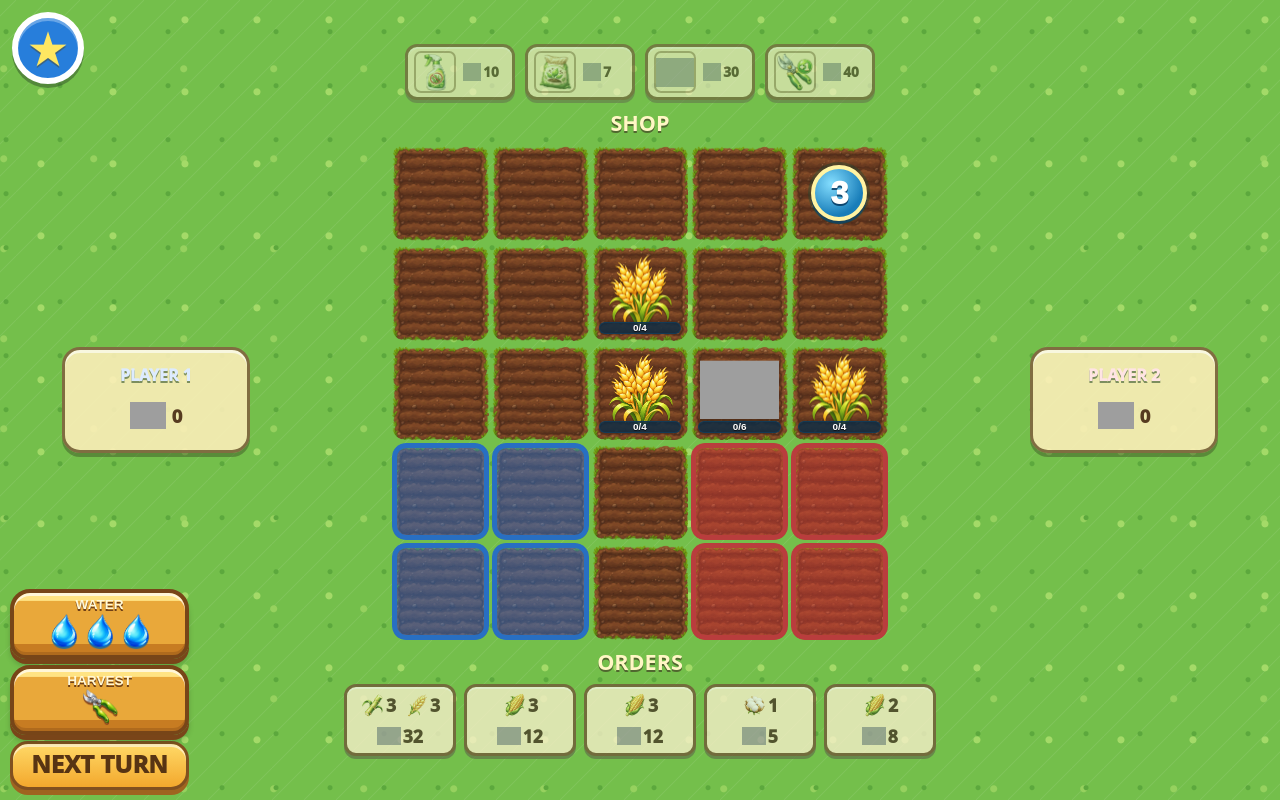
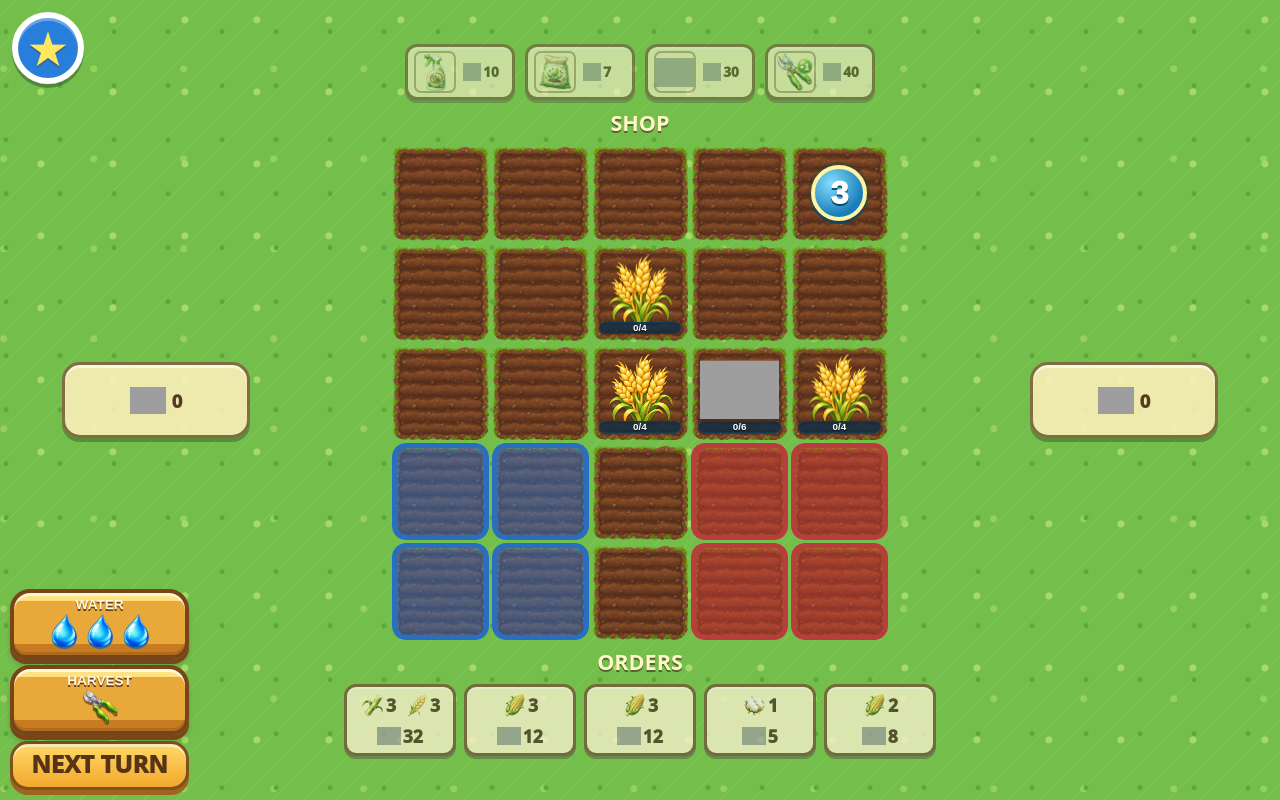
Before and after one commit to josh-clev/farm_game, a plain HTML site: page index.html in a window 1280 px wide. Drawn offline with Linux system fonts and the light colour scheme; grey boxes are pictures that could not be loaded.

Commit message:
Remove visible resource pool labels

```diff
--- a/index.html
+++ b/index.html
@@ -15,7 +15,6 @@
 
       <section class="board-layout">
         <aside class="resource-pool player-one-pool" aria-label="Player 1 resources">
-          <h2>Player 1</h2>
           <div class="resource-list"></div>
         </aside>
 
@@ -39,7 +38,6 @@
         </div>
 
         <aside class="resource-pool player-two-pool" aria-label="Player 2 resources">
-          <h2>Player 2</h2>
           <div class="resource-list"></div>
         </aside>
       </section>
--- a/styles.css
+++ b/styles.css
@@ -69,24 +69,6 @@ body {
   border-radius: 18px;
   background: rgb(255 239 187 / 88%);
   box-shadow: inset 0 3px 0 rgb(255 255 255 / 62%), 0 4px 0 rgb(66 92 42 / 52%);
-}
-
-.resource-pool h2 {
-  margin: 0 0 clamp(5px, 1vh, 10px);
-  color: white;
-  font-size: clamp(0.62rem, 2.6vw, 1rem);
-  font-weight: 1000;
-  text-align: center;
-  text-shadow: 0 2px 0 rgb(31 67 30 / 55%);
-  text-transform: uppercase;
-}
-
-.player-one-pool h2 {
-  color: #ddebff;
-}
-
-.player-two-pool h2 {
-  color: #ffe4e4;
 }
 
 .resource-list {
```
